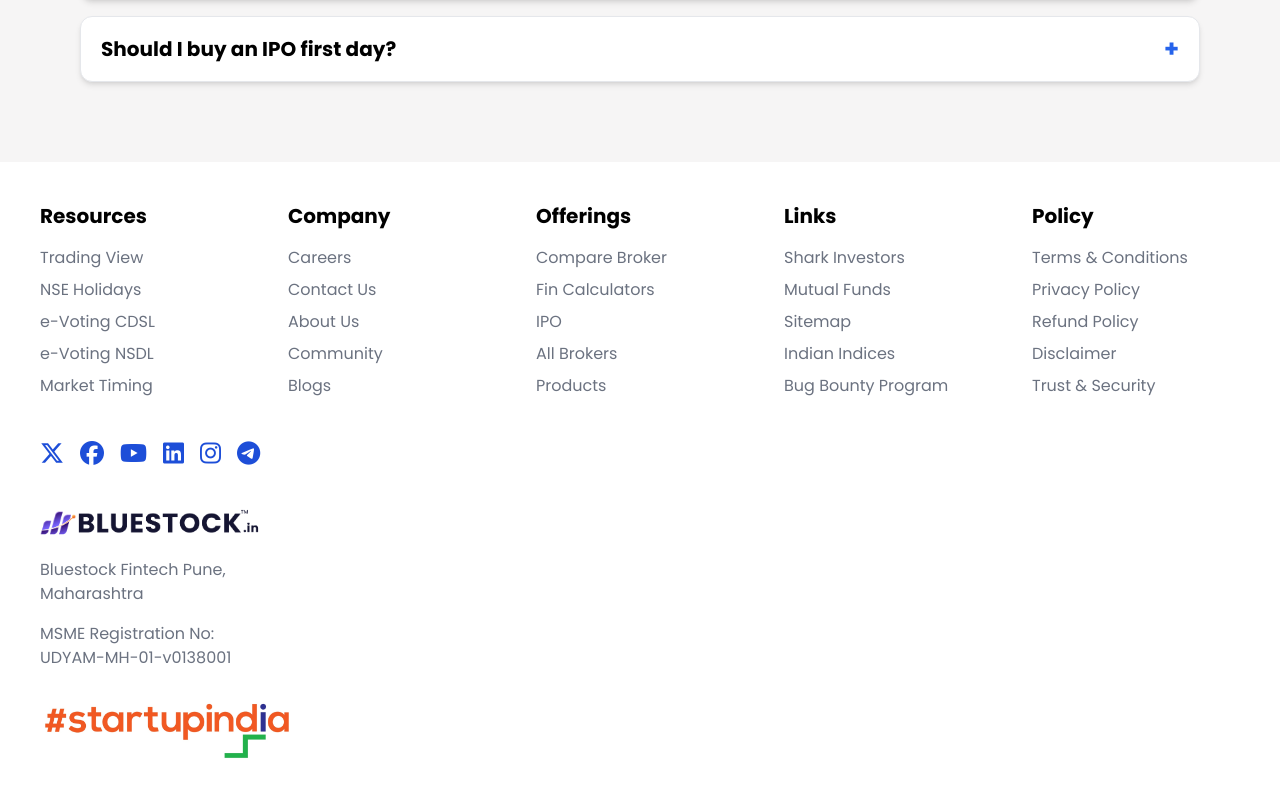
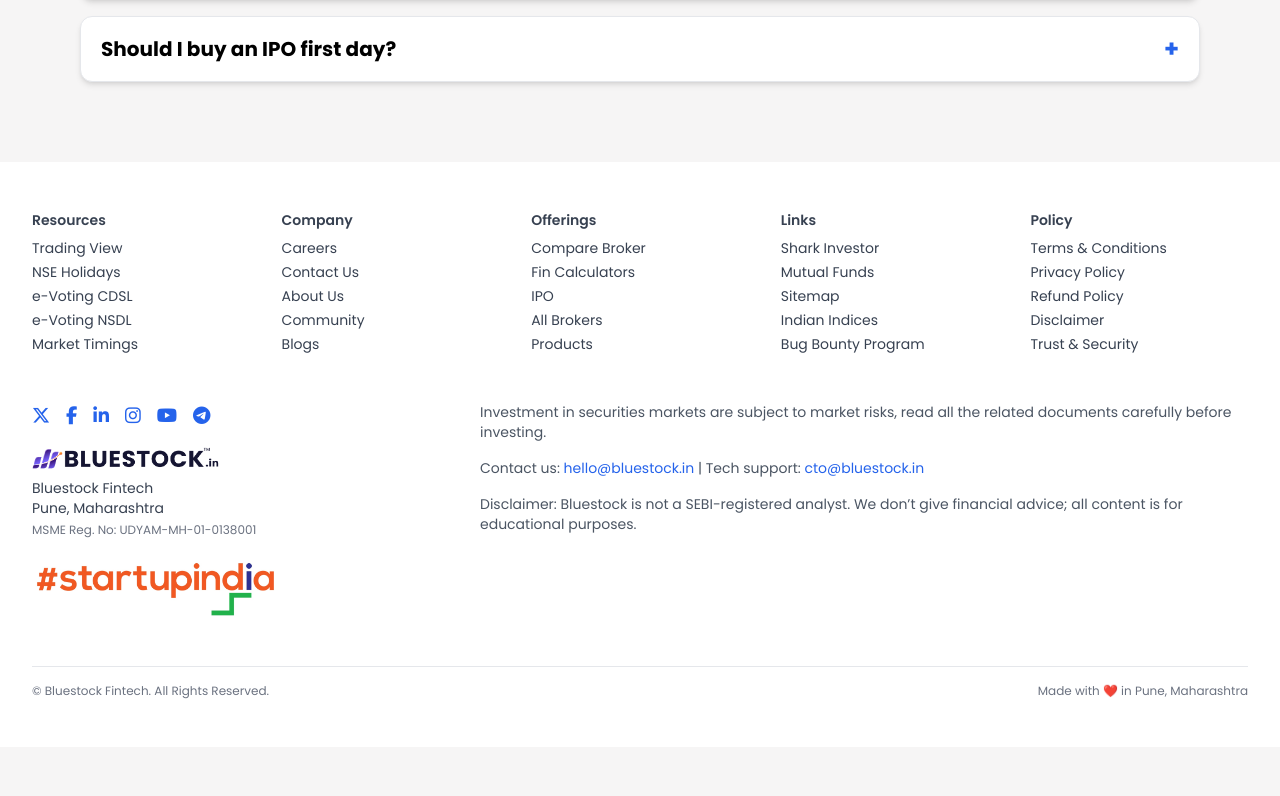
Before and after one commit to pagarwal884/BS-IPO-Page, a website: page Upcoming-IPO/home.html in a window 1280 px wide. Shown: the part 743-1539 px from the top of the page. After the commit the page ends 1490 px from the top, so only its background shows below. Drawn offline with nearby package versions, Linux system fonts and the light colour scheme.

Commit message:
Added A proper Footer Section to my page

```diff
--- a/Upcoming-IPO/home.html
+++ b/Upcoming-IPO/home.html
@@ -382,229 +382,134 @@
       </div>
     </main>
 
-    <footer class="w-full bg-white py-10 px-6 md:px-10 min-h-screen">
-      <div class="max-w-screen-xl mx-auto mb-10">
-        <div class="grid grid-cols-2 md:grid-cols-5 gap-6 md:gap-10">
-          <!-- Resources -->
-          <div class="flex-1 min-w-[160px] md:min-w-[180px]">
-            <span
-              class="font-bold text-lg md:text-xl text-black mb-2 md:mb-4 block"
-              >Resources</span
-            >
-            <ul
-              class="space-y-1 md:space-y-2 text-gray-500 text-sm md:text-base"
-            >
-              <li>
-                <a href="#" class="hover:text-black transition">Trading View</a>
-              </li>
-              <li>
-                <a href="#" class="hover:text-black transition">NSE Holidays</a>
-              </li>
-              <li>
-                <a href="#" class="hover:text-black transition"
-                  >e-Voting CDSL</a
-                >
-              </li>
-              <li>
-                <a href="#" class="hover:text-black transition"
-                  >e-Voting NSDL</a
-                >
-              </li>
-              <li>
-                <a href="#" class="hover:text-black transition"
-                  >Market Timing</a
-                >
-              </li>
+    <footer class="bg-white text-gray-700 text-sm">
+      <div class="max-w-7xl mx-auto px-4 sm:px-6 lg:px-8 py-12">
+        <!-- Grid Links Section -->
+        <div
+          class="grid grid-cols-2 sm:grid-cols-3 md:grid-cols-5 gap-6 sm:gap-8 mb-12"
+        >
+          <!-- Column 1 -->
+          <div>
+            <h3 class="font-semibold mb-2">Resources</h3>
+            <ul class="space-y-1">
+              <li><a href="#">Trading View</a></li>
+              <li><a href="#">NSE Holidays</a></li>
+              <li><a href="#">e-Voting CDSL</a></li>
+              <li><a href="#">e-Voting NSDL</a></li>
+              <li><a href="#">Market Timings</a></li>
             </ul>
           </div>
-
-          <!-- Company -->
-          <div class="flex-1 min-w-[160px] md:min-w-[180px]">
-            <span
-              class="font-bold text-lg md:text-xl text-black mb-2 md:mb-4 block"
-              >Company</span
-            >
-            <ul
-              class="space-y-1 md:space-y-2 text-gray-500 text-sm md:text-base"
-            >
-              <li>
-                <a href="#" class="hover:text-black transition">Careers</a>
-              </li>
-              <li>
-                <a href="#" class="hover:text-black transition">Contact Us</a>
-              </li>
-              <li>
-                <a href="#" class="hover:text-black transition">About Us</a>
-              </li>
-              <li>
-                <a href="#" class="hover:text-black transition">Community</a>
-              </li>
-              <li><a href="#" class="hover:text-black transition">Blogs</a></li>
+          <!-- Column 2 -->
+          <div>
+            <h3 class="font-semibold mb-2">Company</h3>
+            <ul class="space-y-1">
+              <li><a href="#">Careers</a></li>
+              <li><a href="#">Contact Us</a></li>
+              <li><a href="#">About Us</a></li>
+              <li><a href="#">Community</a></li>
+              <li><a href="#">Blogs</a></li>
             </ul>
           </div>
-
-          <!-- Offerings -->
-          <div class="flex-1 min-w-[160px] md:min-w-[180px]">
-            <span
-              class="font-bold text-lg md:text-xl text-black mb-2 md:mb-4 block"
-              >Offerings</span
-            >
-            <ul
-              class="space-y-1 md:space-y-2 text-gray-500 text-sm md:text-base"
-            >
-              <li>
-                <a href="#" class="hover:text-black transition"
-                  >Compare Broker</a
-                >
-              </li>
-              <li>
-                <a href="#" class="hover:text-black transition"
-                  >Fin Calculators</a
-                >
-              </li>
-              <li><a href="#" class="hover:text-black transition">IPO</a></li>
-              <li>
-                <a href="#" class="hover:text-black transition">All Brokers</a>
-              </li>
-              <li>
-                <a href="#" class="hover:text-black transition">Products</a>
-              </li>
+          <!-- Column 3 -->
+          <div>
+            <h3 class="font-semibold mb-2">Offerings</h3>
+            <ul class="space-y-1">
+              <li><a href="#">Compare Broker</a></li>
+              <li><a href="#">Fin Calculators</a></li>
+              <li><a href="#">IPO</a></li>
+              <li><a href="#">All Brokers</a></li>
+              <li><a href="#">Products</a></li>
             </ul>
           </div>
-
-          <!-- Links -->
-          <div class="flex-1 min-w-[160px] md:min-w-[180px]">
-            <span
-              class="font-bold text-lg md:text-xl text-black mb-2 md:mb-4 block"
-              >Links</span
-            >
-            <ul
-              class="space-y-1 md:space-y-2 text-gray-500 text-sm md:text-base"
-            >
-              <li>
-                <a href="#" class="hover:text-black transition"
-                  >Shark Investors</a
-                >
-              </li>
-              <li>
-                <a href="#" class="hover:text-black transition">Mutual Funds</a>
-              </li>
-              <li>
-                <a href="#" class="hover:text-black transition">Sitemap</a>
-              </li>
-              <li>
-                <a href="#" class="hover:text-black transition"
-                  >Indian Indices</a
-                >
-              </li>
-              <li>
-                <a href="#" class="hover:text-black transition"
-                  >Bug Bounty Program</a
-                >
-              </li>
+          <!-- Column 4 -->
+          <div>
+            <h3 class="font-semibold mb-2">Links</h3>
+            <ul class="space-y-1">
+              <li><a href="#">Shark Investor</a></li>
+              <li><a href="#">Mutual Funds</a></li>
+              <li><a href="#">Sitemap</a></li>
+              <li><a href="#">Indian Indices</a></li>
+              <li><a href="#">Bug Bounty Program</a></li>
             </ul>
           </div>
-
-          <!-- Policy -->
-          <div class="flex-1 min-w-[160px] md:min-w-[180px]">
-            <span
-              class="font-bold text-lg md:text-xl text-black mb-2 md:mb-4 block"
-              >Policy</span
-            >
-            <ul
-              class="space-y-1 md:space-y-2 text-gray-500 text-sm md:text-base"
-            >
-              <li>
-                <a href="#" class="hover:text-black transition"
-                  >Terms & Conditions</a
-                >
-              </li>
-              <li>
-                <a href="#" class="hover:text-black transition"
-                  >Privacy Policy</a
-                >
-              </li>
-              <li>
-                <a href="#" class="hover:text-black transition"
-                  >Refund Policy</a
-                >
-              </li>
-              <li>
-                <a href="#" class="hover:text-black transition">Disclaimer</a>
-              </li>
-              <li>
-                <a href="#" class="hover:text-black transition"
-                  >Trust & Security</a
-                >
-              </li>
+          <!-- Column 5 -->
+          <div>
+            <h3 class="font-semibold mb-2">Policy</h3>
+            <ul class="space-y-1">
+              <li><a href="#">Terms & Conditions</a></li>
+              <li><a href="#">Privacy Policy</a></li>
+              <li><a href="#">Refund Policy</a></li>
+              <li><a href="#">Disclaimer</a></li>
+              <li><a href="#">Trust & Security</a></li>
             </ul>
           </div>
         </div>
 
-        <div class="mt-10 flex flex-col items-start space-y-4">
-          <div class="flex flex-wrap gap-4">
-            <a
-              href="#"
-              class="text-blue-700 text-2xl hover:text-blue-900 transition"
-            >
-              <i class="fa-brands fa-x-twitter"></i>
-            </a>
-            <a
-              href="#"
-              class="text-blue-700 text-2xl hover:text-blue-900 transition"
-            >
-              <i class="fa-brands fa-facebook"></i>
-            </a>
-            <a
-              href="#"
-              class="text-blue-700 text-2xl hover:text-blue-900 transition"
-            >
-              <i class="fa-brands fa-youtube"></i>
-            </a>
-            <a
-              href="#"
-              class="text-blue-700 text-2xl hover:text-blue-900 transition"
-            >
-              <i class="fa-brands fa-linkedin"></i>
-            </a>
-            <a
-              href="#"
-              class="text-blue-700 text-2xl hover:text-blue-900 transition"
-            >
-              <i class="fa-brands fa-instagram"></i>
-            </a>
-            <a
-              href="#"
-              class="text-blue-700 text-2xl hover:text-blue-900 transition"
-            >
-              <i class="fa-brands fa-telegram"></i>
-            </a>
+        <!-- Contact + Socials Section -->
+        <div class="flex flex-col lg:flex-row lg:justify-between gap-8 mb-10">
+          <!-- Social and Address -->
+          <div class="space-y-4">
+            <div class="flex space-x-4 text-lg text-blue-600">
+              <a href="#"><i class="fab fa-x-twitter"></i></a>
+              <a href="#"><i class="fab fa-facebook-f"></i></a>
+              <a href="#"><i class="fab fa-linkedin-in"></i></a>
+              <a href="#"><i class="fab fa-instagram"></i></a>
+              <a href="#"><i class="fab fa-youtube"></i></a>
+              <a href="#"><i class="fab fa-telegram-plane"></i></a>
+            </div>
+            <div>
+              <img src="./img/logo.png" alt="Bluestock Logo" class="h-6" />
+              <p class="mt-2">Bluestock Fintech<br />Pune, Maharashtra</p>
+              <p class="text-xs text-gray-500 mt-1">
+                MSME Reg. No: UDYAM-MH-01-0138001
+              </p>
+              <img
+                src="./img/Screenshot 2025-05-21 005936.png"
+                alt="Startup India"
+                class="mt-2"
+                style="height: 80px"
+              />
+            </div>
           </div>
-          <div>
-            <img
-              src="./img/logo.png"
-              alt="Logo"
-              class="w-[220px] max-w-full h-[40px] object-contain"
-            />
+
+          <!-- Info Text -->
+          <div class="text-gray-600 text-sm space-y-4 max-w-3xl">
+            <p>
+              Investment in securities markets are subject to market risks, read
+              all the related documents carefully before investing.
+            </p>
+            <p>
+              Contact us:
+              <a href="mailto:hello@bluestock.in" class="text-blue-600"
+                >hello@bluestock.in</a
+              >
+              | Tech support:
+              <a href="mailto:cto@bluestock.in" class="text-blue-600"
+                >cto@bluestock.in</a
+              >
+            </p>
+            <p>
+              Disclaimer: Bluestock is not a SEBI-registered analyst. We don’t
+              give financial advice; all content is for educational purposes.
+            </p>
           </div>
-          <div class="flex flex-col text-gray-500 mb-4">
-            <span>Bluestock Fintech Pune,</span>
-            <span>Maharashtra</span>
-          </div>
-          <div class="flex flex-col text-gray-500 mb-4">
-            <span>MSME Registration No: </span>
-            <span>UDYAM-MH-01-v0138001 </span>
-          </div>
-          <div class="w-[253px] max-w-full h-[63px]">
-            <img
-              src="./img/Screenshot 2025-05-21 005936.png"
-              alt=""
-              class="object-contain"
-            />
-          </div>
+        </div>
+
+        <!-- Footer Bottom -->
+        <div
+          class="border-t pt-4 flex flex-col sm:flex-row justify-between text-xs text-gray-500 text-center sm:text-left"
+        >
+          <p>&copy; Bluestock Fintech. All Rights Reserved.</p>
+          <p class="mt-2 sm:mt-0">Made with ❤️ in Pune, Maharashtra</p>
         </div>
       </div>
     </footer>
+
+    <!-- Font Awesome CDN -->
+    <script
+      src="https://kit.fontawesome.com/a076d05399.js"
+      crossorigin="anonymous"
+    ></script>
 
     <!-- JS for Toggle -->
     <script>
```
Also changed, not shown: reset_password_page/public/index.html (+51 -42 lines).
